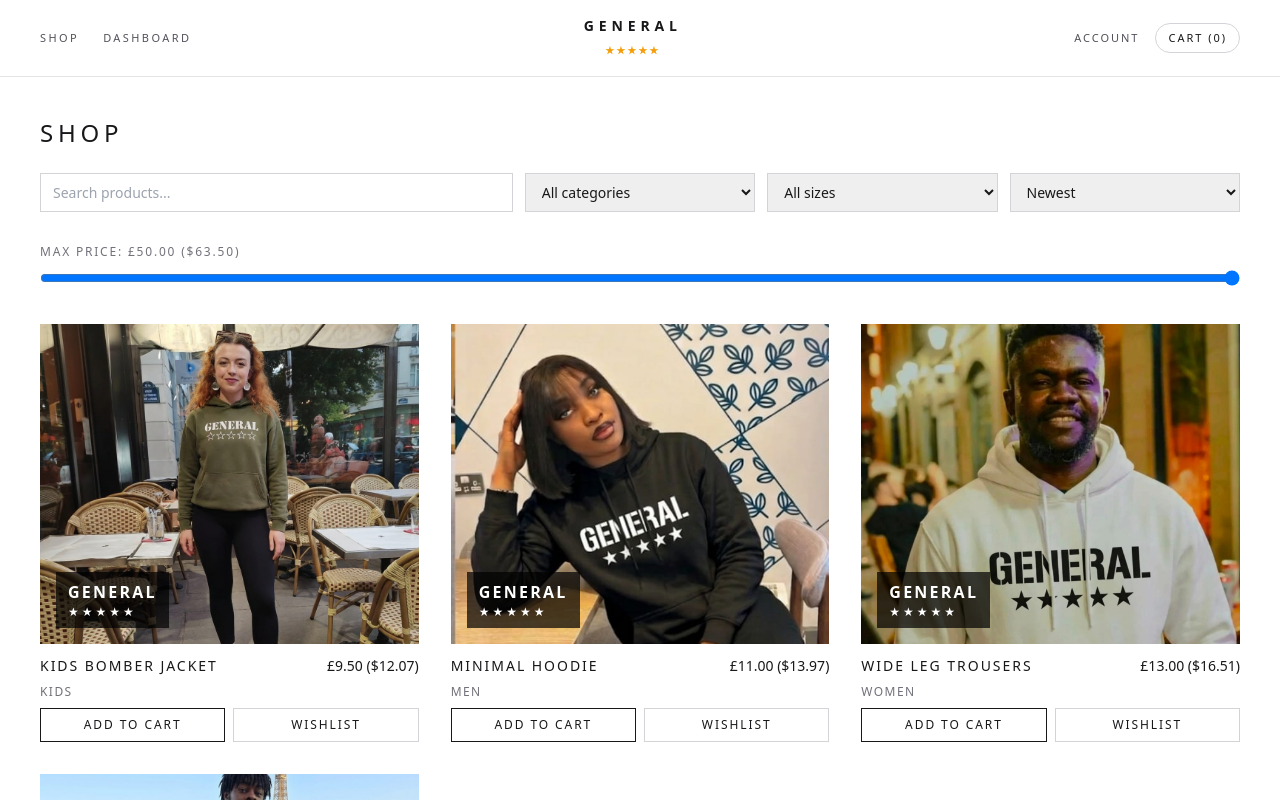
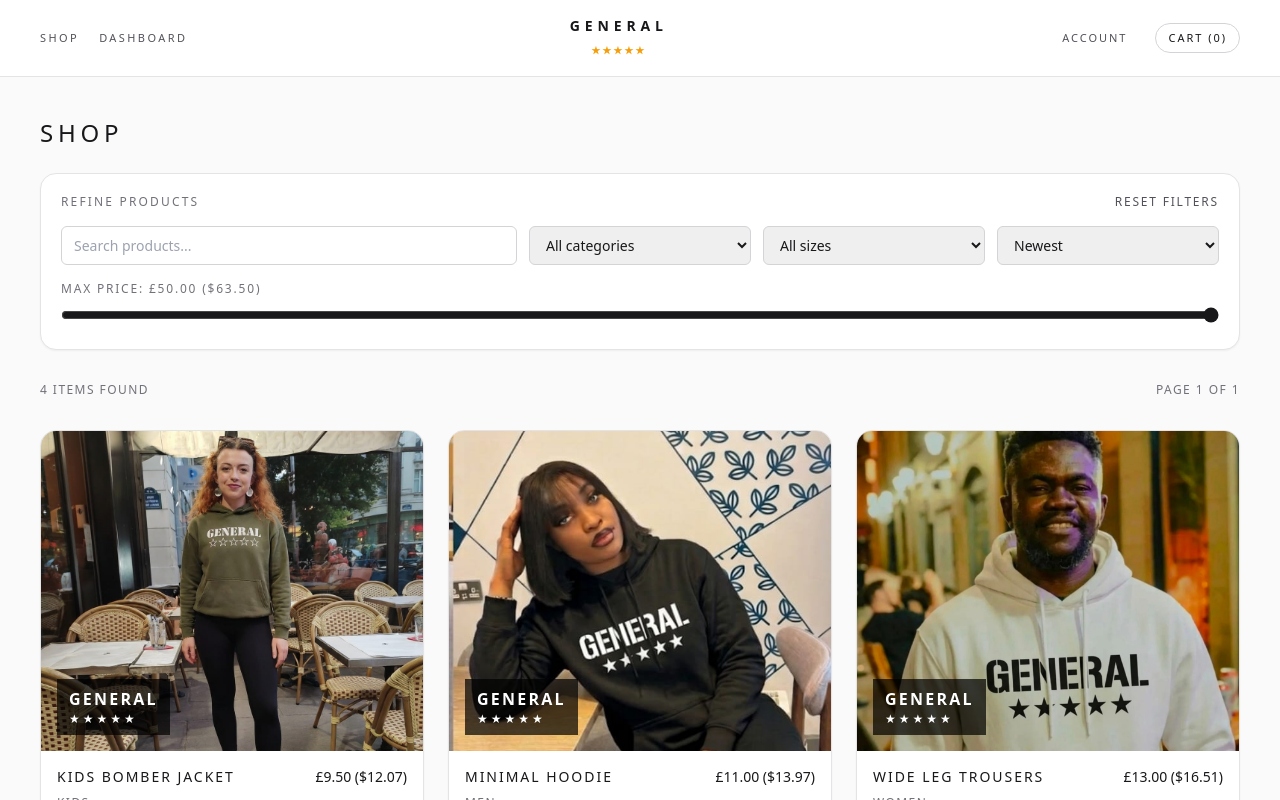
Before and after one commit to photon-e/store, a Next.js app: page /shop in a window 1280 px wide. Shown: the top 800 px of the page. Built offline with nearby package versions, Linux system fonts and the light colour scheme.

Commit message:
Improve storefront UI polish and filtering UX

```diff
--- a/app/globals.css
+++ b/app/globals.css
@@ -7,7 +7,7 @@
 }
 
 body {
-  @apply bg-white text-zinc-900;
+  @apply bg-zinc-50 text-zinc-900 antialiased;
 }
 
 .container-page {
@@ -19,6 +19,17 @@ button {
   @apply transition-colors duration-200;
 }
 
+input,
+select,
+textarea,
+button {
+  @apply focus-visible:outline-none focus-visible:ring-2 focus-visible:ring-zinc-900/20 focus-visible:ring-offset-2;
+}
+
+.surface-card {
+  @apply rounded-2xl border border-zinc-200 bg-white shadow-sm;
+}
+
 ::selection {
   @apply bg-zinc-900 text-white;
 }
--- a/components/layout/Header.tsx
+++ b/components/layout/Header.tsx
@@ -9,8 +9,8 @@ export function Header() {
 
   return (
     <header className="sticky top-0 z-40 border-b border-zinc-200 bg-white/95 backdrop-blur">
-      <div className="container-page flex flex-wrap items-center justify-between gap-4 py-4">
-        <nav className="flex items-center gap-6 text-[11px] uppercase tracking-[0.22em] text-zinc-600">
+      <div className="container-page flex flex-wrap items-center justify-between gap-4 py-3">
+        <nav className="flex items-center gap-5 text-[11px] uppercase tracking-[0.22em] text-zinc-600">
           <Link href="/shop" className="transition hover:text-zinc-900">
             Shop
           </Link>
@@ -18,12 +18,12 @@ export function Header() {
             Dashboard
           </Link>
         </nav>
-        <Link href="/" className="flex flex-col items-center text-sm font-semibold uppercase tracking-[0.35em]">
+        <Link href="/" className="flex flex-col items-center rounded-full px-3 py-1 text-sm font-semibold uppercase tracking-[0.35em] hover:bg-zinc-100">
           <span>GENERAL</span>
           <span className="mt-1 text-[10px] tracking-[0.2em] text-amber-500">★★★★★</span>
         </Link>
         <div className="flex items-center gap-4 text-[11px] uppercase tracking-[0.18em] text-zinc-600">
-          <Link href="/login" className="transition hover:text-zinc-900">
+          <Link href="/login" className="rounded-full px-3 py-1.5 transition hover:bg-zinc-100 hover:text-zinc-900">
             Account
           </Link>
           <Link href="/cart" className="rounded-full border border-zinc-300 px-3 py-1.5 text-zinc-900 transition hover:border-zinc-900">
--- a/components/product/ProductCard.tsx
+++ b/components/product/ProductCard.tsx
@@ -13,7 +13,7 @@ export function ProductCard({ product }: { product: Product }) {
   const wished = useWishlistStore((s) => s.has(product._id));
 
   return (
-    <article className="group">
+    <article className="group surface-card overflow-hidden">
       <Link href={`/product/${product.slug}`} className="relative block overflow-hidden bg-zinc-100">
         <Image
           src={product.images[0]}
@@ -27,7 +27,7 @@ export function ProductCard({ product }: { product: Product }) {
           <p className="text-xs tracking-[0.25em]">★★★★★</p>
         </div>
       </Link>
-      <div className="mt-3 space-y-2">
+      <div className="space-y-2 p-4">
         <div className="flex justify-between gap-2">
           <h3 className="text-sm uppercase tracking-[0.14em]">{product.name}</h3>
           <span className="text-sm">{formatPriceWithDollarEquivalent(product.price)}</span>
@@ -46,13 +46,13 @@ export function ProductCard({ product }: { product: Product }) {
               quantity: 1,
             })
           }
-          className="w-full border border-zinc-900 px-3 py-2 text-xs uppercase tracking-[0.16em] transition hover:bg-zinc-900 hover:text-white"
+          className="w-full rounded-md border border-zinc-900 px-3 py-2 text-xs uppercase tracking-[0.16em] transition hover:bg-zinc-900 hover:text-white"
           >
             Add to cart
           </button>
           <button
             onClick={() => toggle(product._id)}
-            className={`w-full border px-3 py-2 text-xs uppercase tracking-[0.16em] transition ${wished ? 'border-zinc-900 bg-zinc-900 text-white' : 'border-zinc-300 hover:border-zinc-900'}`}
+            className={`w-full rounded-md border px-3 py-2 text-xs uppercase tracking-[0.16em] transition ${wished ? 'border-zinc-900 bg-zinc-900 text-white' : 'border-zinc-300 hover:border-zinc-900'}`}
           >
             {wished ? 'Wishlisted' : 'Wishlist'}
           </button>
--- a/components/shop/ShopClient.tsx
+++ b/components/shop/ShopClient.tsx
@@ -32,40 +32,69 @@ export function ShopClient({ products }: { products: Product[] }) {
   const paginated = filtered.slice((page - 1) * PAGE_SIZE, page * PAGE_SIZE);
   const totalPages = Math.max(1, Math.ceil(filtered.length / PAGE_SIZE));
 
+  const clearFilters = () => {
+    setQuery('');
+    setCategory('all');
+    setSize('all');
+    setMaxPrice(100000);
+    setSort('newest');
+    setPage(1);
+  };
+
   return (
     <div className="space-y-8">
-      <div className="grid gap-3 md:grid-cols-5">
-        <input value={query} onChange={(e) => setQuery(e.target.value)} placeholder="Search products..." className="border border-zinc-300 px-3 py-2 text-sm md:col-span-2" />
-        <select value={category} onChange={(e) => setCategory(e.target.value)} className="border border-zinc-300 px-3 py-2 text-sm">
+      <div className="surface-card p-4 md:p-5">
+        <div className="mb-4 flex items-center justify-between gap-2">
+          <p className="text-xs uppercase tracking-[0.18em] text-zinc-500">Refine products</p>
+          <button onClick={clearFilters} className="text-xs uppercase tracking-[0.15em] text-zinc-600 hover:text-zinc-900">Reset filters</button>
+        </div>
+        <div className="grid gap-3 md:grid-cols-5">
+        <input value={query} onChange={(e) => { setQuery(e.target.value); setPage(1); }} placeholder="Search products..." className="rounded-md border border-zinc-300 px-3 py-2 text-sm md:col-span-2" />
+        <select value={category} onChange={(e) => { setCategory(e.target.value); setPage(1); }} className="rounded-md border border-zinc-300 px-3 py-2 text-sm">
           <option value="all">All categories</option>
           <option value="women">Women</option>
           <option value="men">Men</option>
           <option value="kids">Kids</option>
         </select>
-        <select value={size} onChange={(e) => setSize(e.target.value)} className="border border-zinc-300 px-3 py-2 text-sm">
+        <select value={size} onChange={(e) => { setSize(e.target.value); setPage(1); }} className="rounded-md border border-zinc-300 px-3 py-2 text-sm">
           <option value="all">All sizes</option>
           <option value="S">S</option>
           <option value="M">M</option>
           <option value="L">L</option>
           <option value="XL">XL</option>
         </select>
-        <select value={sort} onChange={(e) => setSort(e.target.value)} className="border border-zinc-300 px-3 py-2 text-sm">
+        <select value={sort} onChange={(e) => setSort(e.target.value)} className="rounded-md border border-zinc-300 px-3 py-2 text-sm">
           <option value="newest">Newest</option>
           <option value="price-low">Price low-high</option>
           <option value="price-high">Price high-low</option>
         </select>
+        </div>
+
+        <div className="mt-4">
+          <div>
+        <label className="mb-2 block text-xs uppercase tracking-[0.15em] text-zinc-500">Max price: {formatPriceWithDollarEquivalent(maxPrice)}</label>
+        <input type="range" min={10000} max={100000} value={maxPrice} onChange={(e) => { setMaxPrice(Number(e.target.value)); setPage(1); }} className="w-full accent-zinc-900" />
+          </div>
+        </div>
       </div>
 
-      <div>
-        <label className="mb-2 block text-xs uppercase tracking-[0.15em] text-zinc-500">Max price: {formatPriceWithDollarEquivalent(maxPrice)}</label>
-        <input type="range" min={10000} max={100000} value={maxPrice} onChange={(e) => setMaxPrice(Number(e.target.value))} className="w-full" />
+      <div className="flex items-center justify-between text-xs uppercase tracking-[0.12em] text-zinc-500">
+        <p>{filtered.length} items found</p>
+        <p>Page {page} of {totalPages}</p>
       </div>
 
-      <div className="grid gap-8 sm:grid-cols-2 lg:grid-cols-3">
+      <div className="grid gap-6 sm:grid-cols-2 lg:grid-cols-3">
         {paginated.map((product) => (
           <ProductCard key={product._id} product={product} />
         ))}
       </div>
+
+      {paginated.length === 0 && (
+        <div className="surface-card p-10 text-center">
+          <p className="mb-2 text-sm uppercase tracking-[0.14em]">No products match your filters</p>
+          <button onClick={clearFilters} className="text-xs uppercase tracking-[0.15em] text-zinc-600 underline underline-offset-4 hover:text-zinc-900">Reset and browse all products</button>
+        </div>
+      )}
 
       <div className="flex items-center justify-center gap-3">
         <button disabled={page === 1} onClick={() => setPage((p) => p - 1)} className="border px-3 py-2 text-xs uppercase disabled:opacity-40">Prev</button>
```
